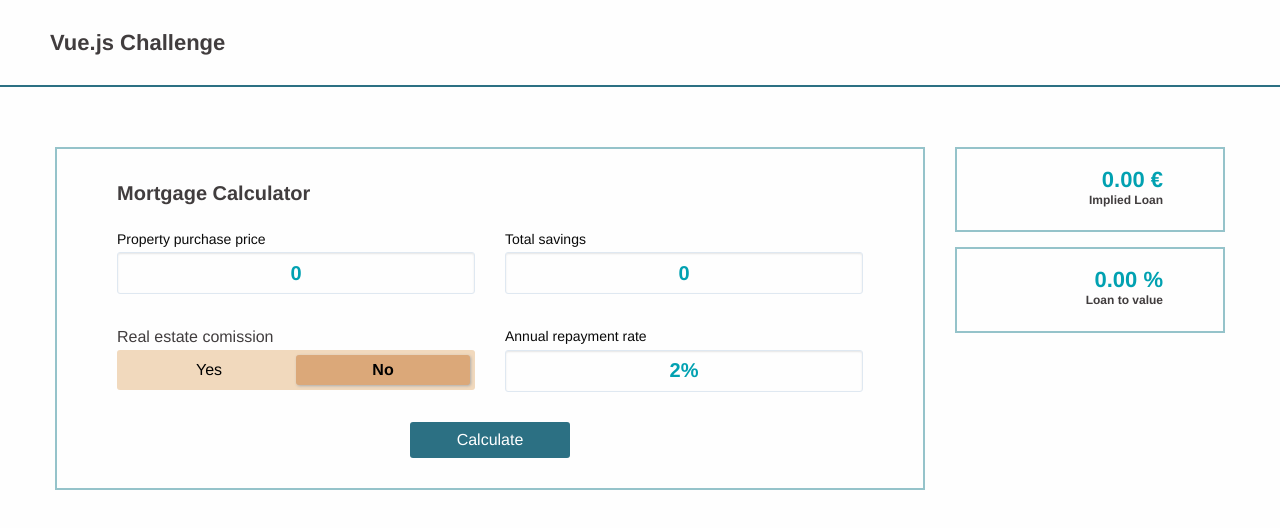
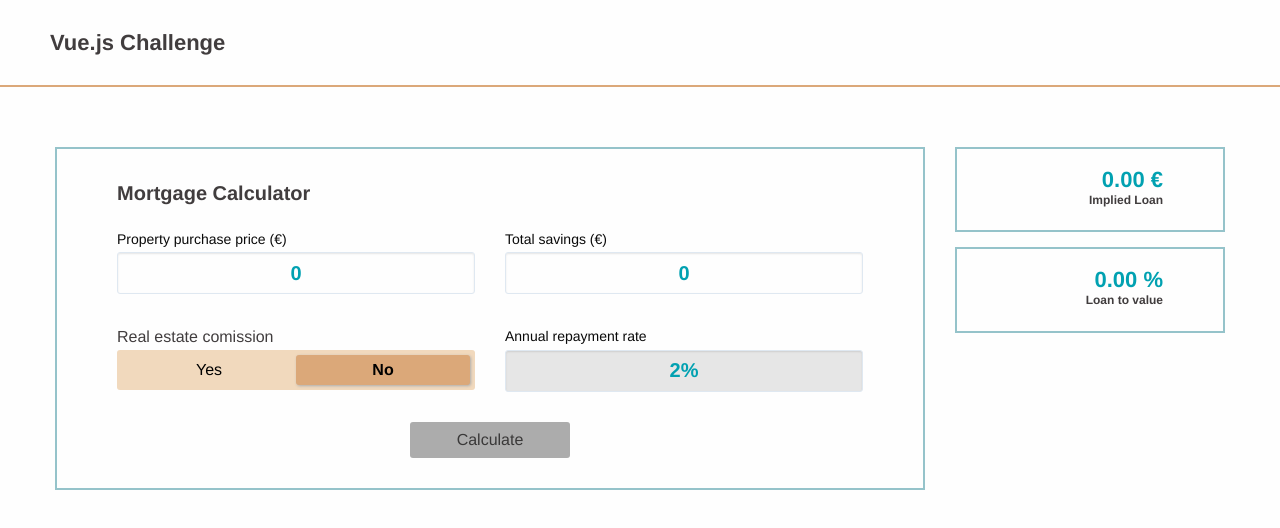
Before and after one commit to sofiapuch/mortgage-calculator, a Vue app: page / in a window 1280 px wide. Shown: the top 528 px of the page. Built offline with nearby package versions, Linux system fonts and the light colour scheme.

Commit message:
Enable/Disable button if there/s no purchase price

```diff
--- a/src/components/MortgageCalculator.vue
+++ b/src/components/MortgageCalculator.vue
@@ -10,34 +10,38 @@
 
                 <div class="grid-x grid-margin-x">
                     <div class="mortgage-calculator__section cell medium-6">
-                        <label for="purchase-price">Property purchase price</label>
+                        <label for="purchase-price">Property purchase price (€)</label>
                         <input
                             id="purchase-price"
                             name="purchase-price"
                             type="number"
                             v-model.number="purchasePrice"
                             @blur="validatePurchasePrice"/>
-                        <p class="error" v-if="purchasePriceValidity">Please enter a valid number</p>
+                        <p class="error" v-if="!purchasePriceValidity">Please enter a valid number</p>
                     </div>
                     <div class="mortgage-calculator__section cell medium-6">
-                        <label for="total-savings">Total savings</label>
+                        <label for="total-savings">Total savings (€)</label>
                         <input
                             id="total-savings"
                             name="total-savings"
                             type="number"
                             v-model.number="totalSavings"
                             @blur="validateTotalSavings"/>
-                        <p class="error" v-if="totalSavingsValidity">Please enter a valid number</p>
+                        <p class="error" v-if="!totalSavingsValidity">Please enter a valid number</p>
                     </div>
                     <div class="mortgage-calculator__section cell medium-6">
                         <RealEstateToggle v-model="realEstateCommission" />
                     </div>
                     <div class="mortgage-calculator__section cell medium-6">
                         <label for="">Annual repayment rate</label>
-                        <input type="text" value="2%" />
+                        <input type="text" value="2%" disabled/>
                     </div>
                     <div class="mortgage-calculator__button-wrapper cell">
-                        <button class="mortgage-calculator__button">Calculate</button>
+                        <button
+                            class="mortgage-calculator__button"
+                            :disabled="submitIsDisabled">
+                            Calculate
+                        </button>
                     </div>
                 </div>
 
@@ -104,17 +108,23 @@ export default {
             brokerTax: BROKER_TAX,
             cityTax: CITY_TAX,
             purchasePrice: 0,
-            purchasePriceValidity: null,
+            purchasePriceValidity: true,
             totalSavings: 0,
-            totalSavingsValidity: null,
+            totalSavingsValidity: true,
             realEstateCommission: false,
             tableData: {}
         }
     },
     computed: {
+        submitIsDisabled() {
+            if ( this.purchasePrice > 0 && this.totalSavings >= 0 ) {
+                return false;
+            }
+            return true;
+        },
         rawLoanAmount() {
-            // return a 0 on page load
-            if (this.purchasePrice === 0 && this.totalSavings === 0) {
+            // return a 0 if no purchase price or total savings or they're equal to zero
+            if (this.purchasePrice === 0 || this.totalSavings === 0 || this.purchasePrice === '' || this.totalSavings === '' ) {
                 return 0;
             }
 
@@ -137,10 +147,10 @@ export default {
     },
     methods: {
         validatePurchasePrice() {
-            this.purchasePriceValidity = this.purchasePrice <= 0;
+            this.purchasePriceValidity = this.purchasePrice >= 0;
         },
         validateTotalSavings() {
-            this.totalSavingsValidity = this.totalSavings <= 0;
+            this.totalSavingsValidity = this.totalSavings >= 0;
         },
         submitForm() {
 
@@ -240,6 +250,13 @@ $error-color: #c41c1c;
             color: #413d3e;
         }
 
+        &:disabled,
+        &[disabled] {
+            background: #acacac;
+            color: #3a3939;
+            pointer-events: none;
+        }
+
         @media screen and (max-width: 39.9375em) { // small only
             width: 100%;
         }
--- a/src/components/layout/TheHeader.vue
+++ b/src/components/layout/TheHeader.vue
@@ -9,10 +9,10 @@ export default {}
 </script>
 
 <style lang="scss" scoped>
-$teal: #2c7083;
+$header-border: #dba879;
 
 .the-header {
-    border-bottom: 2px solid $teal;
+    border-bottom: 2px solid $header-border;
     margin-bottom: 60px;
     padding: 25px 50px;
 
```
